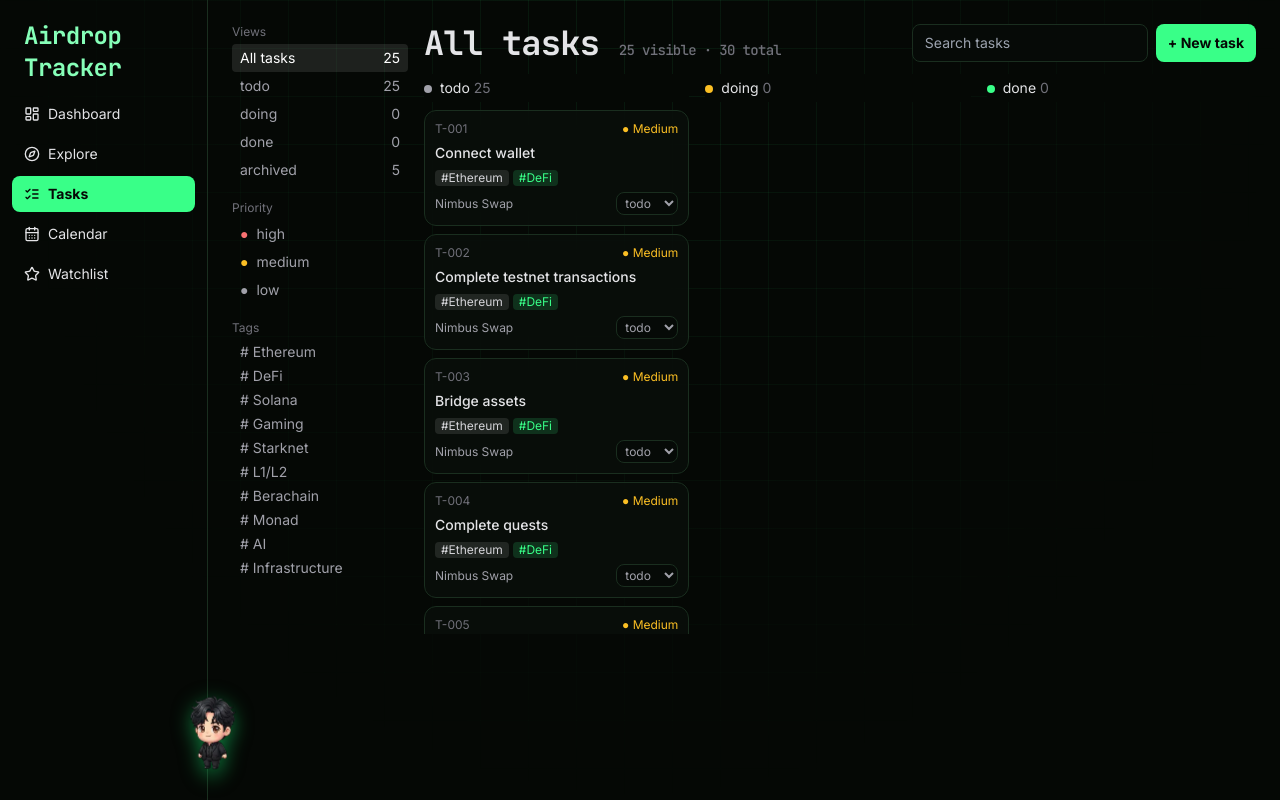
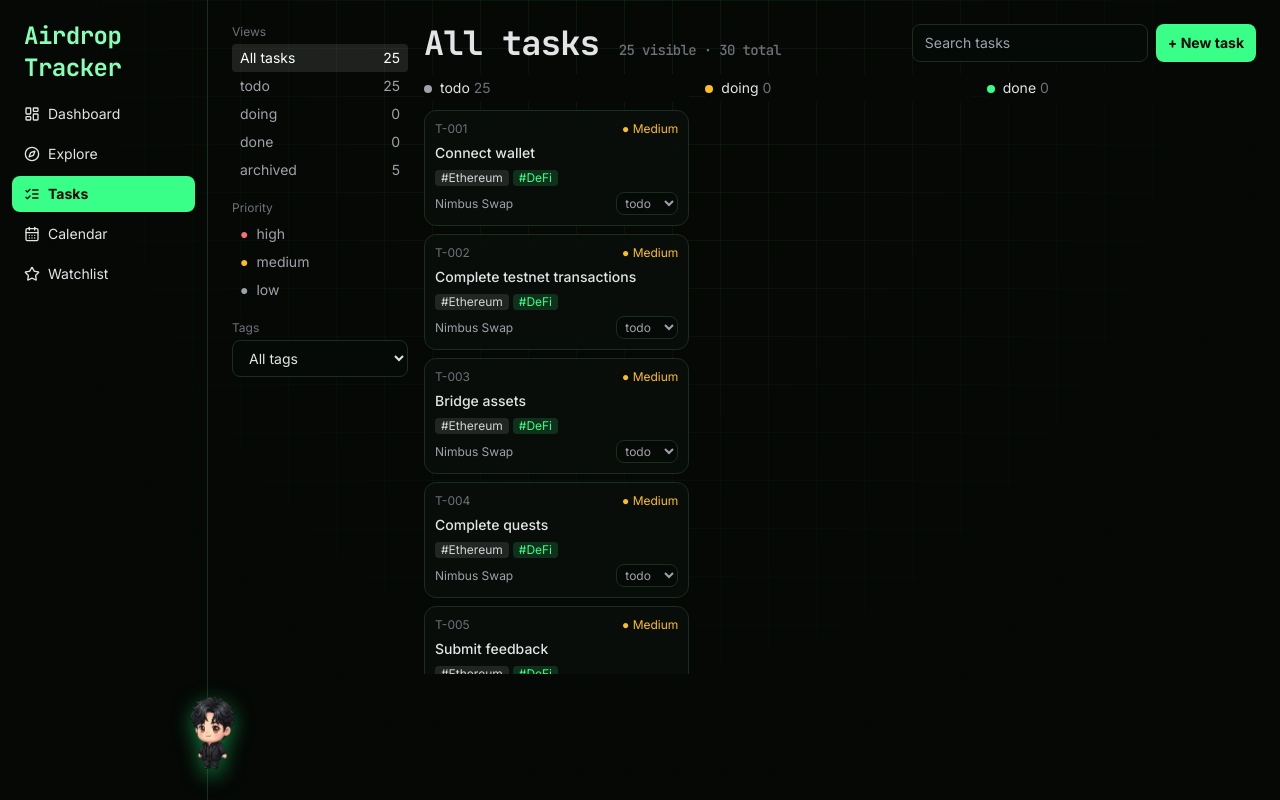
Before and after one commit to ahmad-choirudin/airdrop-tracker, a React (Vite) app: page / in a window 1280 px wide. Both pictures are taken after a click on the button "Tasks". Built offline with nearby package versions, Linux system fonts and the light colour scheme.

Commit message:
tasks desktop scroll

```diff
--- a/src/App.jsx
+++ b/src/App.jsx
@@ -49,7 +49,7 @@ function Mascot(){
 }
 export default function App(){
   const [view,setView]=useState('dash'),[open,setOpen]=useState(null),[mode,setMode]=useState('list'),[mo,setMo]=useState(0)
-  const [tab,setTab]=useState('all'),[vw,setVw]=useState('all'),[pf,setPf]=useState(''),[tg,setTg]=useState(''),[tq,setTq]=useState(''),[nt,setNt]=useState(false),[sub,setSub]=useState(false),[hov,setHov]=useState(null)
+  const [tab,setTab]=useState('all'),[vw,setVw]=useState('all'),[col,setCol]=useState('todo'),[pf,setPf]=useState(''),[tg,setTg]=useState(''),[tq,setTq]=useState(''),[nt,setNt]=useState(false),[sub,setSub]=useState(false),[hov,setHov]=useState(null)
   const [q,setQ]=useState(''),[chain,setChain]=useState('All'),[cat,setCat]=useState('All'),[sort,setSort]=useState('dl')
   const [tasks,setTasks]=useLS('at-tasks2',{}),[w,setW]=useLS('at-watch',{}),[log,setLog]=useLS('at-log',[])
   const getT=id=>tasks[id]||DEF.map(t=>({t,s:'todo'}))
@@ -99,11 +99,11 @@ export default function App(){
   return(
   <div className="min-h-screen md:flex">
     <Mascot/>
-    <nav className="md:w-52 md:min-h-screen border-b md:border-b-0 md:border-r border-line p-3 flex md:flex-col gap-1 overflow-x-auto">
+    <nav className="md:w-52 md:min-h-screen border-b md:border-b-0 md:border-r border-line p-3 flex md:flex-col gap-1 overflow-x-auto noscroll">
       <div className="serif holo-text px-3 py-2 hidden md:block text-2xl">Airdrop Tracker</div>
       {NAV.map(([k,l,I])=><button key={k} onClick={()=>setView(k)} className={`flex items-center gap-2 px-3 py-2 rounded-lg text-sm whitespace-nowrap ${view===k?'bg-accent text-ink font-bold':'hover:bg-panel'}`}><I size={16}/>{l}</button>)}
     </nav>
-    <main key={view} className="flex-1 min-w-0 p-4 md:p-6 space-y-4 max-w-6xl view-in">
+    <main key={view} className="flex-1 min-w-0 p-4 md:p-6 pb-28 md:pb-28 space-y-4 max-w-6xl view-in">
       {view==='dash'&&<>
         <h1 className="text-xl font-bold">Dashboard</h1>
         <div className="grid lg:grid-cols-[300px_1fr] gap-3 stagger">
@@ -203,17 +203,18 @@ export default function App(){
 
       {view==='tasks'&&<div className="md:flex gap-4">
         <aside className="md:w-44 shrink-0 text-sm space-y-1 md:space-y-4 mb-3 min-w-0">
-          <div className="flex md:block gap-1 overflow-x-auto items-center"><div className="text-xs text-zinc-500 md:mb-1 shrink-0 w-14 md:w-auto">Views</div>{[['all','All tasks'],['todo','todo'],['doing','doing'],['done','done'],['archived','archived']].map(([k,l])=><button key={k} onClick={()=>setVw(k)} className={`inline-flex md:flex gap-2 justify-between md:w-full px-2 py-1 rounded whitespace-nowrap shrink-0 ${vw===k?'bg-white/10 text-white':'text-zinc-400'}`}><span>{l}</span><span>{k==='archived'?board.filter(x=>x.p.s==='Ended').length:cnt(k)}</span></button>)}</div>
-          <div className="flex md:block gap-1 overflow-x-auto items-center"><div className="text-xs text-zinc-500 md:mb-1 shrink-0 w-14 md:w-auto">Priority</div>{Object.keys(PC).map(k=><button key={k} onClick={()=>setPf(pf===k?'':k)} className={`inline-flex md:flex gap-2 items-center md:w-full px-2 py-1 rounded whitespace-nowrap shrink-0 ${pf===k?'bg-panel text-white':'text-zinc-400'}`}><span className={PC[k]}>●</span>{k.toLowerCase()}</button>)}</div>
-          <div className="flex md:block gap-1 overflow-x-auto items-center"><div className="text-xs text-zinc-500 md:mb-1 shrink-0 w-14 md:w-auto">Tags</div>{tags.map(k=><button key={k} onClick={()=>setTg(tg===k?'':k)} className={`inline-block md:block md:w-full text-left px-2 py-0.5 rounded whitespace-nowrap shrink-0 ${tg===k?'bg-panel text-white':'text-zinc-400'}`}># {k}</button>)}</div>
+          <div className="flex md:block gap-1 overflow-x-auto items-center noscroll"><div className="text-xs text-zinc-500 md:mb-1 shrink-0 w-14 md:w-auto">Views</div>{[['all','All tasks'],['todo','todo'],['doing','doing'],['done','done'],['archived','archived']].map(([k,l])=><button key={k} onClick={()=>setVw(k)} className={`inline-flex md:flex gap-2 justify-between md:w-full px-2 py-1 rounded whitespace-nowrap shrink-0 ${vw===k?'bg-white/10 text-white':'text-zinc-400'}`}><span>{l}</span><span>{k==='archived'?board.filter(x=>x.p.s==='Ended').length:cnt(k)}</span></button>)}</div>
+          <div className="flex md:block gap-1 overflow-x-auto items-center noscroll"><div className="text-xs text-zinc-500 md:mb-1 shrink-0 w-14 md:w-auto">Priority</div>{Object.keys(PC).map(k=><button key={k} onClick={()=>setPf(pf===k?'':k)} className={`inline-flex md:flex gap-2 items-center md:w-full px-2 py-1 rounded whitespace-nowrap shrink-0 ${pf===k?'bg-panel text-white':'text-zinc-400'}`}><span className={PC[k]}>●</span>{k.toLowerCase()}</button>)}</div>
+          <div className="flex md:block gap-2 items-center"><div className="text-xs text-zinc-500 md:mb-1 shrink-0 w-14 md:w-auto">Tags</div><select value={tg} onChange={e=>setTg(e.target.value)} className="flex-1 md:w-full min-w-0"><option value="">All tags</option>{tags.map(k=><option key={k} value={k}>{k}</option>)}</select></div>
         </aside>
         <div className="flex-1 space-y-3 min-w-0">
           <div className="flex flex-wrap gap-2 items-center justify-between"><h1 className="text-xl font-bold">{vw==='all'?'All tasks':vw} <span className="text-sm text-zinc-500 font-normal">{vis.length} visible · {board.length} total</span></h1>
             <div className="flex gap-2"><input placeholder="Search tasks" value={tq} onChange={e=>setTq(e.target.value)}/><button onClick={()=>setNt(!nt)} className="bg-accent text-ink font-bold rounded-lg px-3 text-sm whitespace-nowrap">+ New task</button></div></div>
           {nt&&<form className="flex gap-2" onSubmit={e=>{e.preventDefault();const d=data.find(x=>x.id===+e.target.pj.value);addT(d,e.target.t.value);e.target.reset();setNt(false)}}><select name="pj">{live.map(d=><option key={d.id} value={d.id}>{d.n}</option>)}</select><input name="t" placeholder="Task title" className="flex-1 min-w-0"/><button className="bg-accent text-ink rounded-lg px-3 text-sm">Add</button></form>}
-          <div className="flex gap-3 overflow-x-auto snap-x snap-mandatory pb-2">{['todo','doing','done'].map(k=>
-            <div key={k} onDragOver={e=>e.preventDefault()} onDrop={e=>{const [pid,i]=e.dataTransfer.getData('t').split(':');move(data.find(x=>x.id===+pid),+i,k)}} className="w-[82vw] sm:w-72 md:flex-1 md:min-w-[240px] shrink-0 snap-start space-y-2 min-h-24 max-h-[70vh] overflow-y-auto pr-1">
-              <div className="text-sm sticky top-0 bg-ink py-1 z-[1]"><span className={`inline-block w-2 h-2 rounded-full mr-2 ${k==='todo'?'bg-zinc-400':k==='doing'?'bg-amber-400':'bg-accent'}`}/>{k} <span className="text-zinc-500">{vis.filter(x=>x.s===k).length}</span></div>
+          <div className="flex md:hidden gap-2">{['todo','doing','done'].map(k=><button key={k} onClick={()=>setCol(k)} className={`flex-1 rounded-lg border py-2 text-sm ${col===k?'bg-accent text-ink font-bold border-transparent':'border-line text-zinc-400'}`}>{k} {vis.filter(x=>x.s===k).length}</button>)}</div>
+          <div className="grid md:grid-cols-3 gap-3 pb-2">{['todo','doing','done'].map(k=>
+            <div key={k} onDragOver={e=>e.preventDefault()} onDrop={e=>{const [pid,i]=e.dataTransfer.getData('t').split(':');move(data.find(x=>x.id===+pid),+i,k)}} className={`min-w-0 space-y-2 min-h-24 md:max-h-[75vh] md:overflow-y-auto md:pr-1 ${k===col?'':'hidden md:block'}`}>
+              <div className="text-sm py-1 hidden md:block sticky top-0 bg-ink z-[1]"><span className={`inline-block w-2 h-2 rounded-full mr-2 ${k==='todo'?'bg-zinc-400':k==='doing'?'bg-amber-400':'bg-accent'}`}/>{k} <span className="text-zinc-500">{vis.filter(x=>x.s===k).length}</span></div>
               {vis.filter(x=>x.s===k).map(x=><div key={x.id} draggable onDragStart={e=>e.dataTransfer.setData('t',x.p.id+':'+x.i)} className="rounded-xl border border-line bg-panel p-2.5 space-y-1.5 cursor-grab pop">
                 <div className="flex justify-between text-xs text-zinc-500"><span>{x.id}</span><span className={PC[prio(x.p)]}>● {prio(x.p)}</span></div>
                 <button onClick={()=>setOpen(x.p.id)} className="text-left text-sm font-medium">{x.t}</button>
--- a/src/index.css
+++ b/src/index.css
@@ -58,3 +58,5 @@ h1.text-xl,h1.text-2xl{font-size:2.1rem;line-height:1.1}
 .card-lift{background-color:rgba(10,17,12,.8);border-color:#ffffff1f}
 .card-lift:hover{border-color:#39ff88;box-shadow:0 0 0 1px #39ff8855,0 14px 40px -14px #16d96aaa}
 .mascot img{filter:drop-shadow(0 6px 10px #16d96a88)}
+
+.noscroll{scrollbar-width:none}.noscroll::-webkit-scrollbar{display:none}
```
